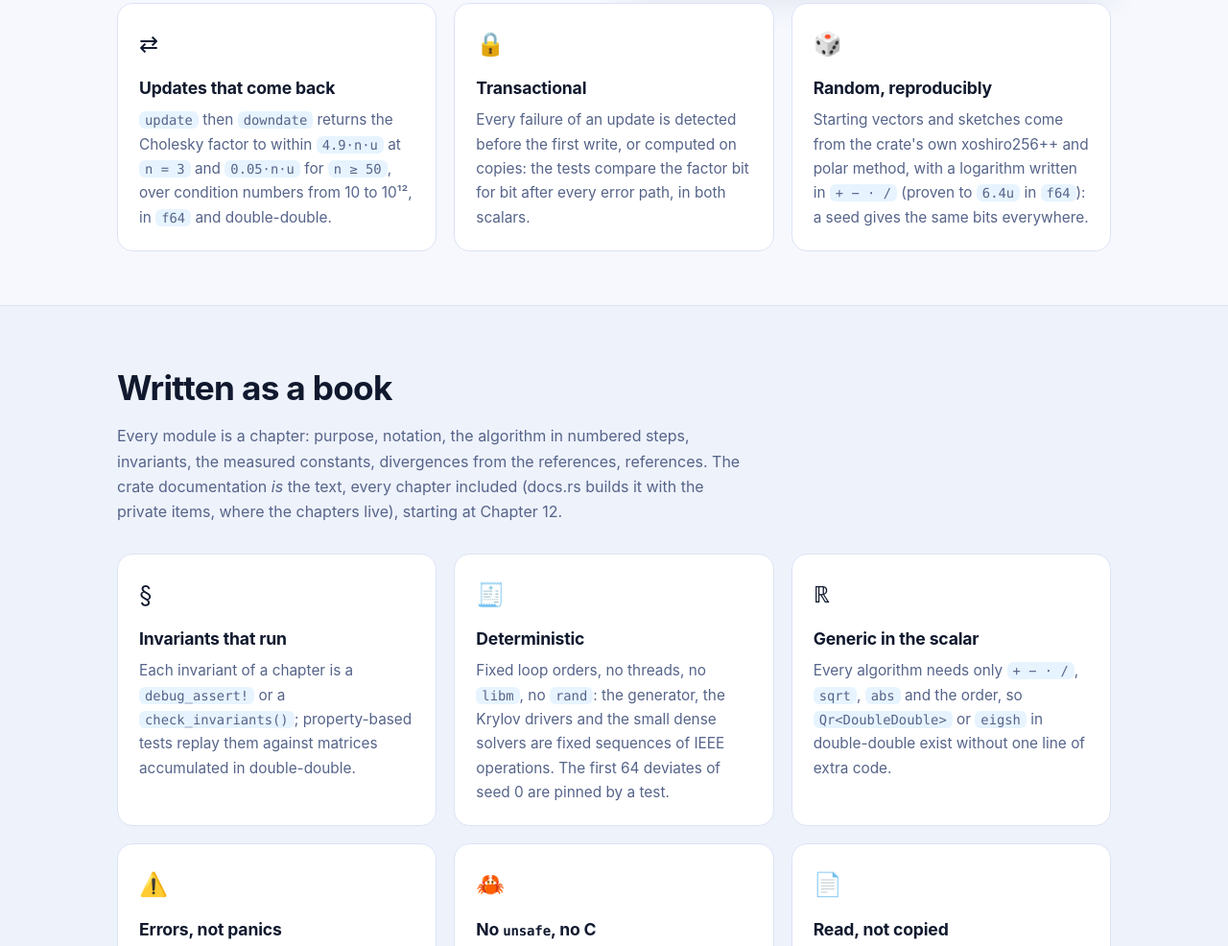
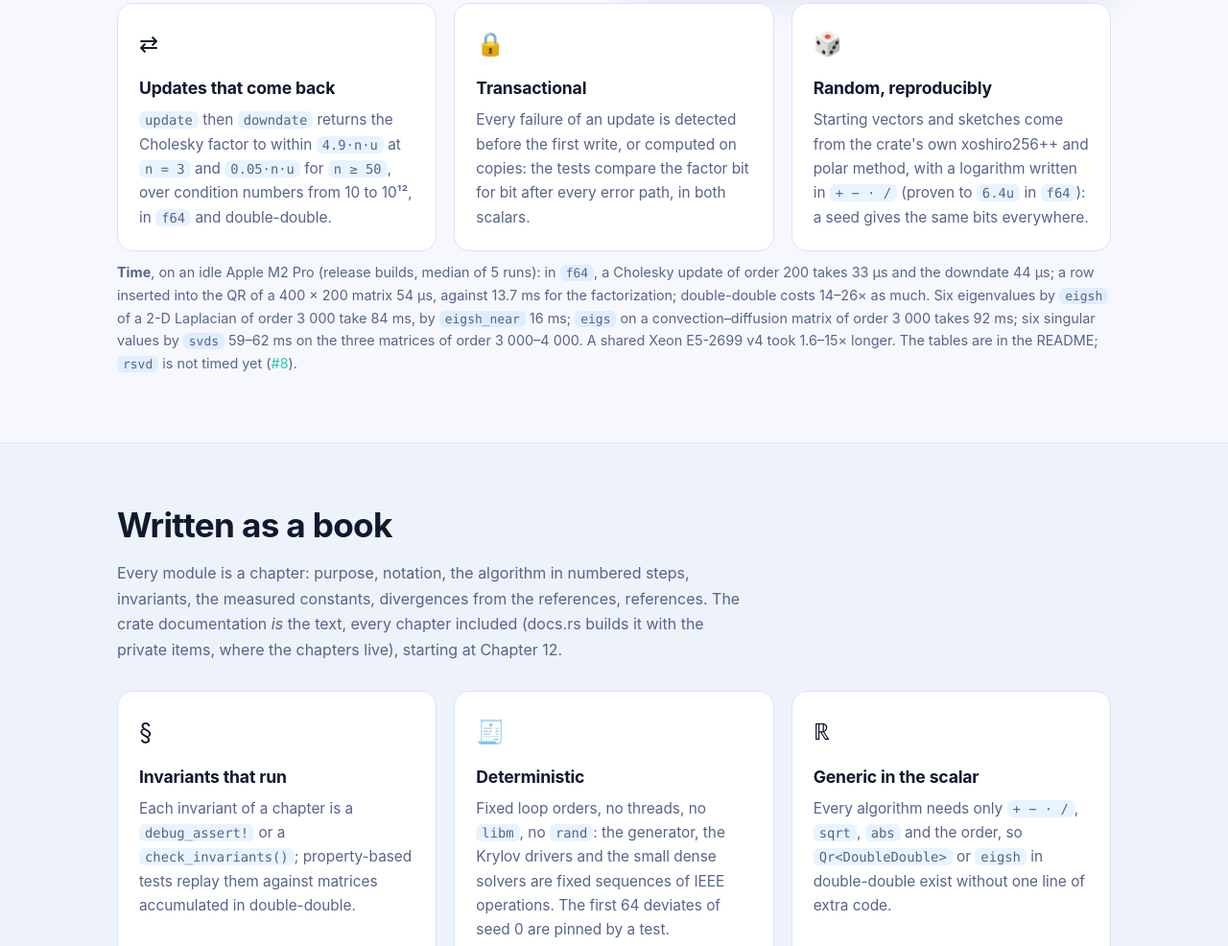
Before and after one commit to StrategicProjects/xingo-statla, a plain HTML site: page site/index.html in a window 1280 px wide. Shown: the part 2666-3652 px from the top of the page at 96% size. Drawn offline with Linux system fonts and the light colour scheme.

Commit message:
statla: tempos medidos em máquina parada — seção "Measured time" no README, nota na página e limitação 7 reescrita; rsvd fica sem tempo (#8)
Apple M2 Pro parado (AC, sem modo de pouca energia, sem cargo/rustc, carga
0,9–3,5 do desktop), 2026-11-27 20h11–20h21, binários release de 0.2.0:
5 rodadas de `ACCURACY_TIMING=1 accuracy` (cada uma mediana de 21 chamadas
por atualização) e 5 de `tests/arpack.rs --include-ignored
--test-threads=1` (uma chamada por driver e rodada); célula = mediana das
5 (mín–máx). Xeon E5-2699 v4 (cast, compartilhado, carga 1,9–2,8) só como
ordem de grandeza. Nenhum código muda.

Co-Authored-By: Claude Fable 5.2 <noreply@anthropic.com>
Claude-Session: https://claude.ai/code/session_01358TeZ6fozKtrKuYr8KqGf

```diff
--- a/site/index.html
+++ b/site/index.html
@@ -318,6 +318,7 @@ test result: <span class="c-ok">ok</span></code></pre>
         <div class="card"><div class="ic">🔒</div><h3>Transactional</h3><p>Every failure of an update is detected before the first write, or computed on copies: the tests compare the factor bit for bit after every error path, in both scalars.</p></div>
         <div class="card"><div class="ic">🎲</div><h3>Random, reproducibly</h3><p>Starting vectors and sketches come from the crate's own xoshiro256++ and polar method, with a logarithm written in <code>+ − · /</code> (proven to <code>6.4u</code> in <code>f64</code>): a seed gives the same bits everywhere.</p></div>
       </div>
+      <p class="note"><strong>Time</strong>, on an idle Apple M2 Pro (release builds, median of 5 runs): in <code>f64</code>, a Cholesky update of order 200 takes 33 µs and the downdate 44 µs; a row inserted into the QR of a 400 × 200 matrix 54 µs, against 13.7 ms for the factorization; double-double costs 14–26× as much. Six eigenvalues by <code>eigsh</code> of a 2-D Laplacian of order 3 000 take 84 ms, by <code>eigsh_near</code> 16 ms; <code>eigs</code> on a convection–diffusion matrix of order 3 000 takes 92 ms; six singular values by <code>svds</code> 59–62 ms on the three matrices of order 3 000–4 000. A shared Xeon E5-2699 v4 took 1.6–15× longer. The tables are in the README; <code>rsvd</code> is not timed yet (<a href="https://github.com/StrategicProjects/xingo-statla/issues/8">#8</a>).</p>
     </div>
   </section>
 
@@ -413,7 +414,7 @@ assert_eq!(below, <span class="c-flag">33</span>);  <span class="c-cmt">// λ be
             <tr><td>The public operators <code>ShiftInvert</code> and <code>SymShiftInvert</code> keep a copy of <code>A − σI</code> for the refinement; the drivers <code>eigs_near</code> and <code>eigsh_near</code> do not.</td></tr>
             <tr><td>s390x runs in CI under emulation (QEMU), not on hardware; no x86_64 CPU without SSE2 or with AVX-512 was tried.</td></tr>
             <tr><td>The literature in the chapters was checked against Crossref, the publishers and the ARPACK and LAPACK sources; the subsection and theorem numbers inside the books could not be, and are marked so.</td></tr>
-            <tr><td>No timing is claimed: nothing was timed on an idle machine (<a href="https://github.com/StrategicProjects/xingo-statla/issues/8">#8</a>).</td></tr>
+            <tr><td>Timings were measured on one idle machine (Apple M2 Pro) and one shared x86_64, by the existing harnesses rather than a dedicated benchmark; <code>rsvd</code> and the double-double eigensolvers are not timed (<a href="https://github.com/StrategicProjects/xingo-statla/issues/8">#8</a>).</td></tr>
           </tbody>
         </table>
       </div>
```
Also changed, not shown: 2 other files.
